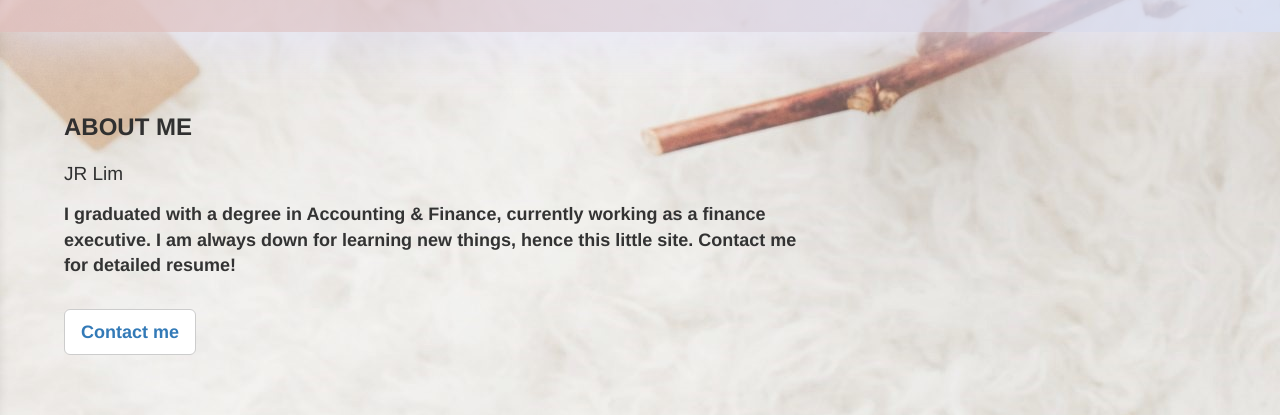
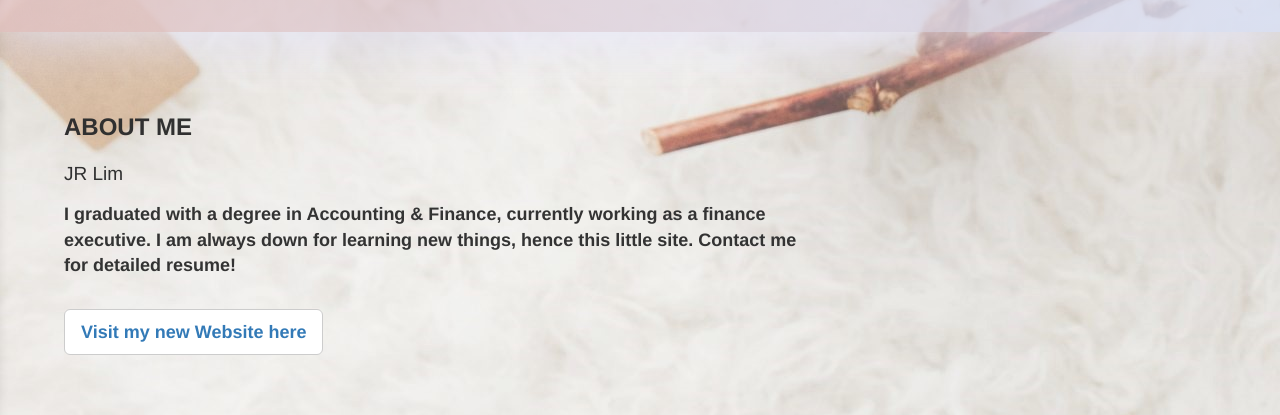
Before and after one commit to JRLim0902/myprofile, a plain HTML site: page index.html in a window 1280 px wide. Shown: the part 152-567 px from the top of the page. Drawn offline with nearby package versions, Linux system fonts and the light colour scheme.

Commit message:
Update index.html
add in link to new website

```diff
--- a/index.html
+++ b/index.html
@@ -39,7 +39,7 @@
                     <!--
                 <button class="btn btn-default btn-lg"><a href="Resume-JR Lim.docx">My Resume</a></button>
                 -->
-                    <button class="btn btn-default btn-lg"><a href="#contact">Contact me</a></button>
+                    <button class="btn btn-default btn-lg"><a href="https://jrlim0902.github.io/profile/">Visit my new Website here</a></button>
                 </div>
             </div>
         </div>
```
